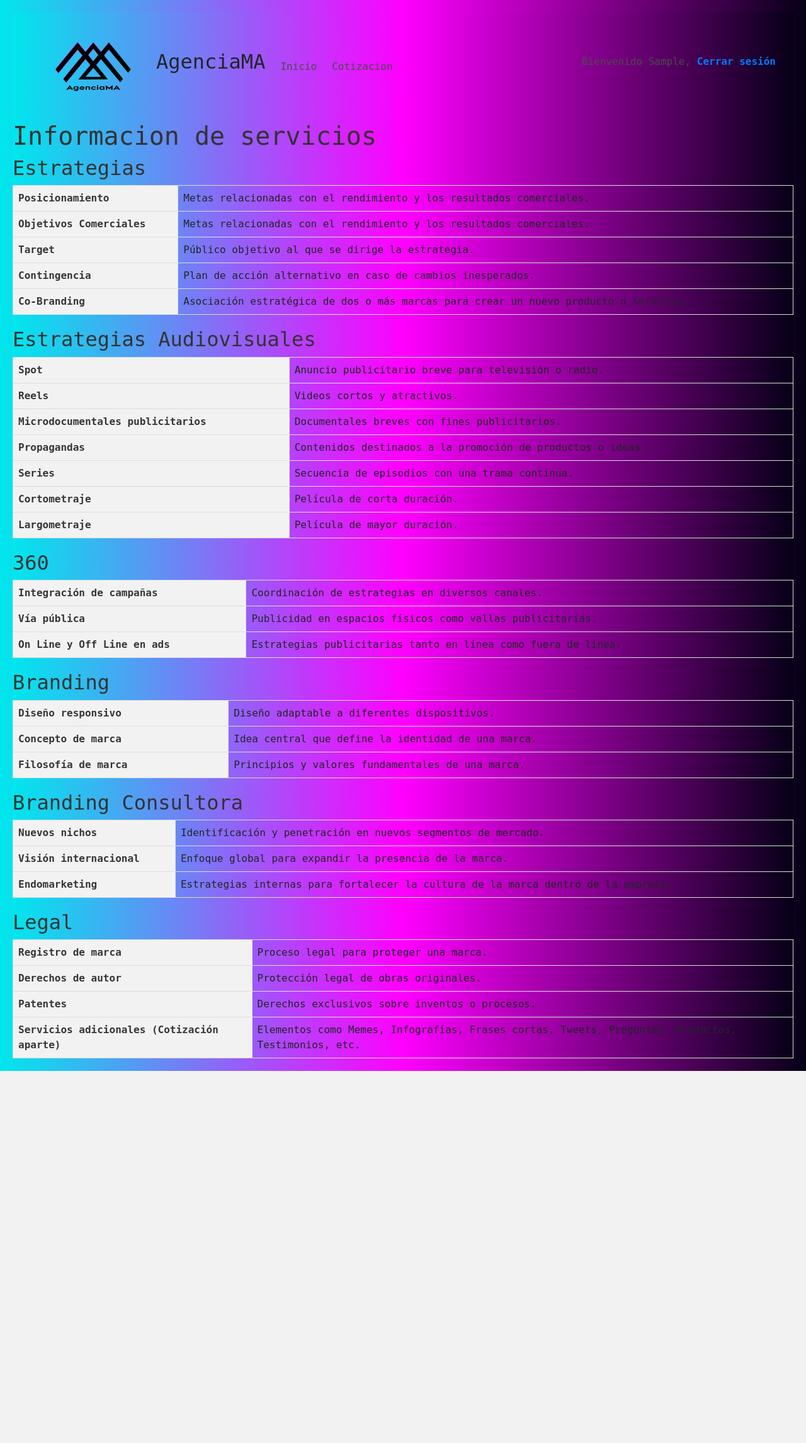
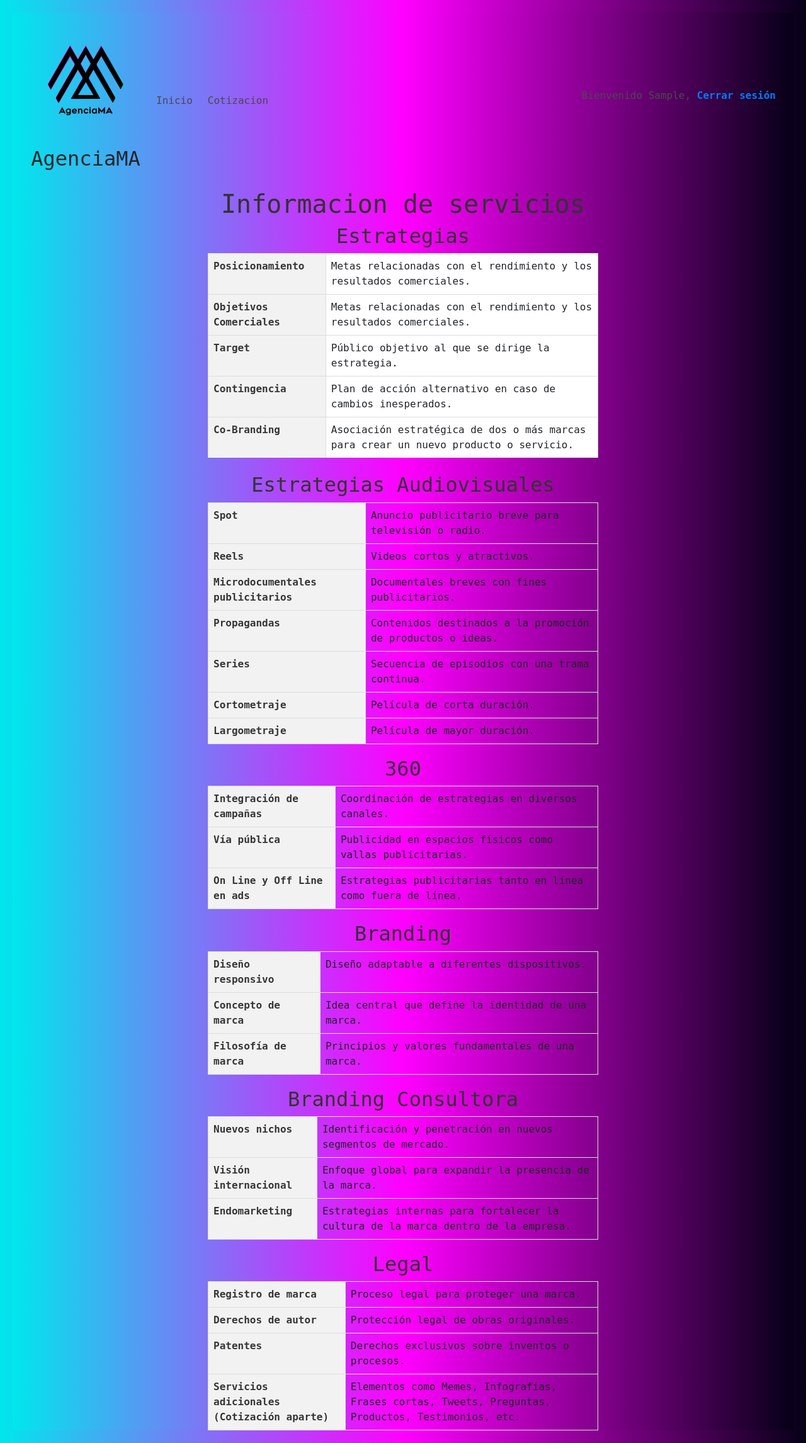
Before and after one commit to AldoVR03/empresa-ma, a Django app: page /inicio/ in a window 1280 px wide. Shown: the whole page at 63% size. Before the commit the page ends 1701 px from the top, so only its background shows below. Run offline with Django 4.2, Linux system fonts and the light colour scheme; the visitor is signed in with stand-in values (Sample User, id 1); some libraries are stand-ins or nearby versions.

Commit message:
mejora tabla

```diff
--- a/account/templates/account/dashboard.html
+++ b/account/templates/account/dashboard.html
@@ -9,31 +9,36 @@
 
   h1, h2 {
     color: #333;
+    text-align: center;
+  }
+
+  .tablainfo {
+    width: 50%;
+    margin: 0 auto;
   }
 
   table {
     width: 100%;
     border-collapse: collapse;
     margin-bottom: 20px;
+    background-color: transparent; /* Fondo transparente */
   }
 
-  th, td {
+  .tablainfo th, .tablainfo td {
     border: 1px solid #dddddd;
     text-align: left;
     padding: 8px;
   }
 
-  th {
+  .tablainfo th {
     background-color: #f2f2f2;
   }
-
-
 </style>
   <h1>Informacion de servicios</h1>
   <div class="tablainfo">
 
     <h2>Estrategias</h2>
-    <table>
+    <table class="table">
         <tr>
             <th>Posicionamiento</th>
             <td>Metas relacionadas con el rendimiento y los resultados comerciales.</td>
--- a/account/templates/base.html
+++ b/account/templates/base.html
@@ -8,7 +8,12 @@
   <link rel="stylesheet" href="/static/style.css">
   <style>
     .navbar-item img {
-      max-height: 8.75rem;
+        max-height: 8.75rem;
+    }
+
+    .navbar-item.no-click {
+        pointer-events: none;
+        cursor: default;
     }
   </style>
 
@@ -16,7 +21,7 @@
 <body style="background: linear-gradient(to right, #00e7ed, #ff00ff, #060017); font-family: monospace;">
   <nav class="navbar" role="navigation" aria-label="main navigation" style="background: linear-gradient(to right, #00e7ed, #ff00ff, #060017); font-family: monospace;">
 <!--------------------------------------------EmpresaMA------------------------------>
-<a class="navbar-item" >
+<a class="navbar-item.no-click" >
   <img class="logoo" src="/static/img/Logo-MA2.png" alt="LogoEmpresaMa" width="200" height="700">
   <p class="level-item has-text-centered is-size-3">AgenciaMA</p>
 </a>
```
Also changed, not shown: EmpresaMA/settings.py (+15 -2 lines). Lines whose indentation alone changed are shown as unchanged.
